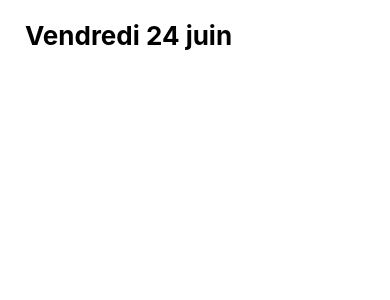
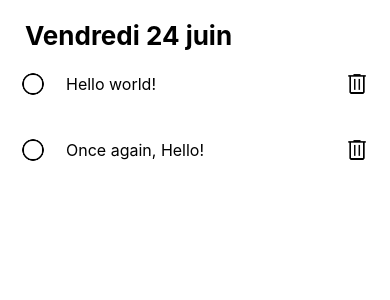
Before and after one commit to leonard-colin/TasksList, a React Native app: screen / in a window 390 px wide. Shown: the top 300 px of the page. Built offline with nearby package versions, Linux system fonts and the light colour scheme.

Commit message:
FlatList

```diff
--- a/src/screens/Tasks/index.js
+++ b/src/screens/Tasks/index.js
@@ -1,10 +1,32 @@
-import React from 'react'
+import React, {useState} from 'react'
+import { Text, FlatList } from 'react-native'
+
 import Header from '../../components/Header'
+import TaskTile from './TaskTile'
 
 export default function TasksScreen() {
+  // Liste de tâches
+  // State pour garder en mémoire les tâches.
+  const [tasks, setTasks] = useState([
+    {title: "Hello world!", isCompleted: false},
+    {title: "Once again, Hello! ", isCompleted: false}
+  ])
+
+  // item = {title: "Hello world!", isCompleted: false}
+  const renderItem = ({item}) => {
+    return <TaskTile task={item}/>
+  }
+  // asyncStorage si on veut garder l'état dans la mémoire du téléphone
+
+  // 2 TasksCounter => props nb & title
+  // TasksList => return FlatList => TaskTile
   return (
-    <>
-    <Header />
-    </>
+    <FlatList
+      ListHeaderComponent={<Header />}
+      contentContainerStyle={{flex:1}}
+      data={tasks}
+      keyExtractor={(item, index) => index.toString()}
+      renderItem={renderItem}
+    />
   )
 }
```
